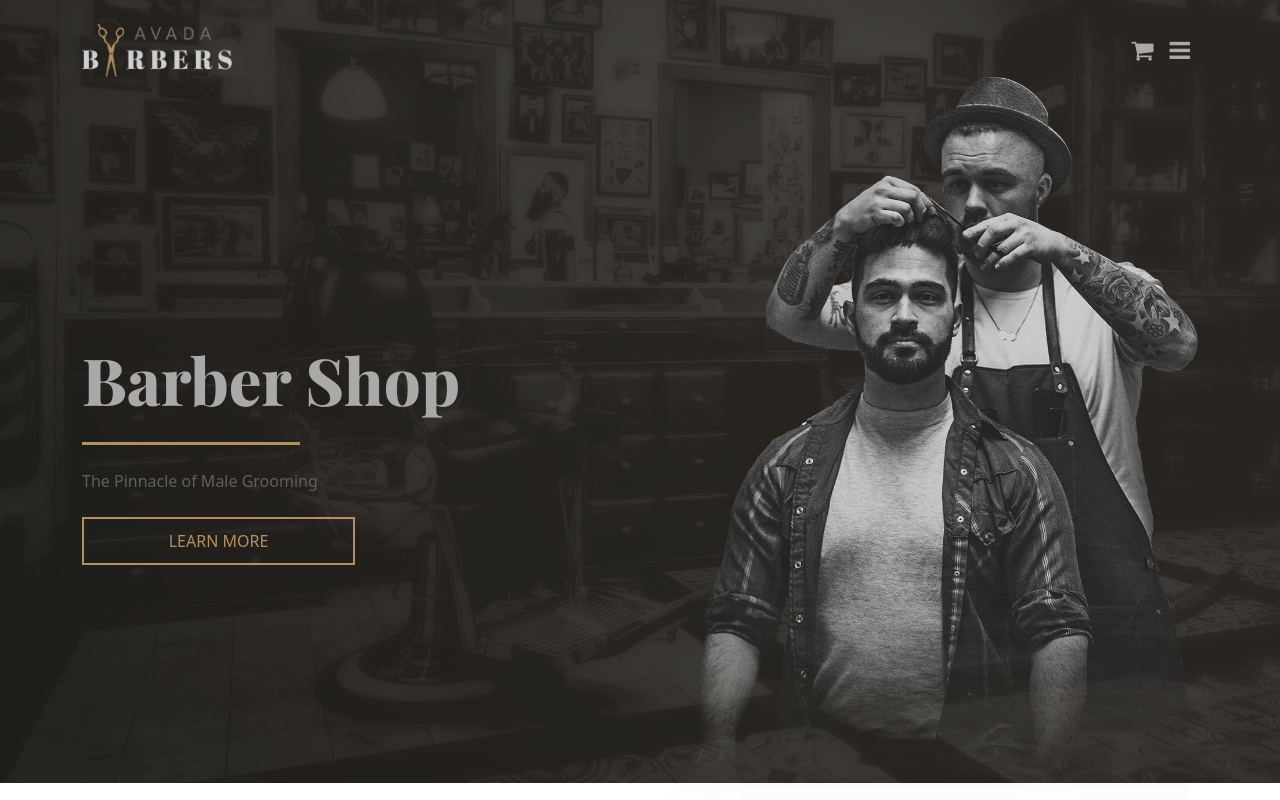
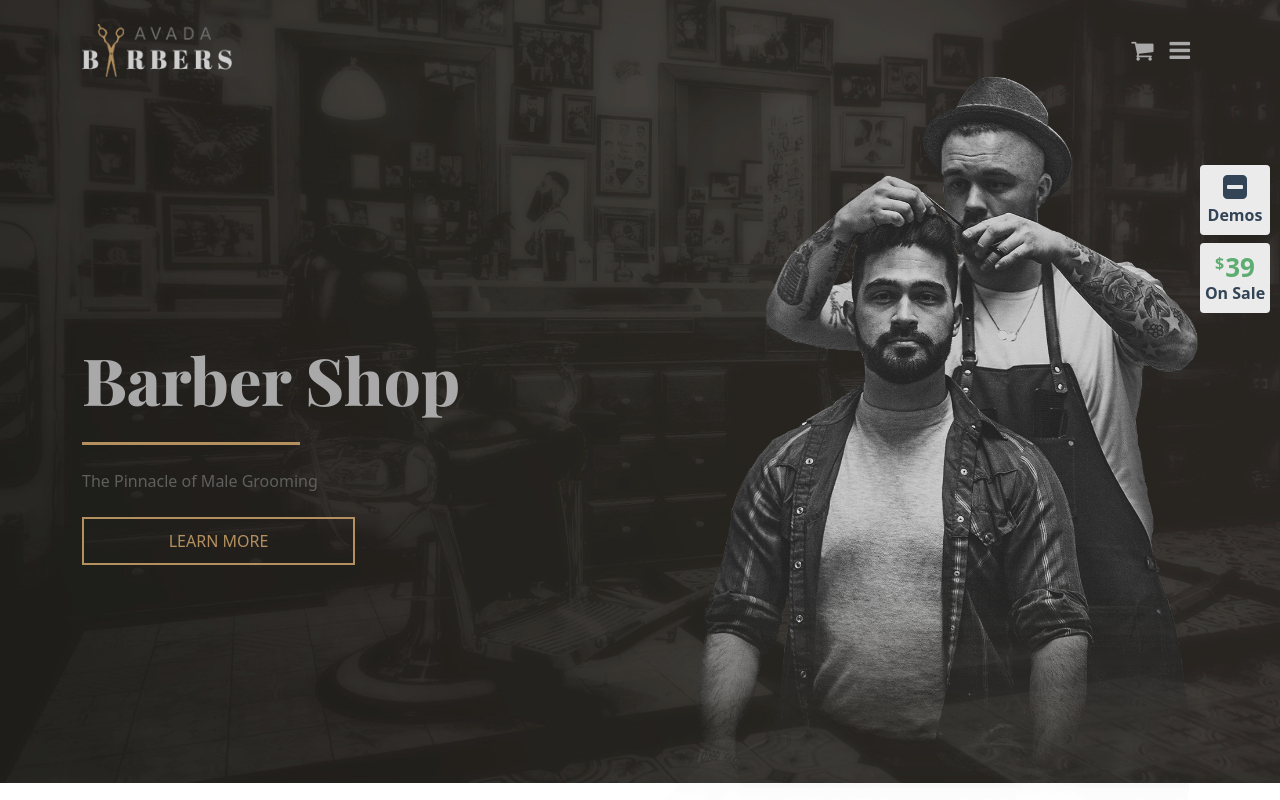
Before and after one commit to Riccardo-Grasso/proj-html-vuejs, a Vue app: page / in a window 1280 px wide. Shown: the top 800 px of the page. Built offline with nearby package versions, Linux system fonts and the light colour scheme.

Commit message:
header right buttons

```diff
--- a/src/components/Header.vue
+++ b/src/components/Header.vue
@@ -16,6 +16,25 @@
         </div>
       </section>
     </div>
+    <div class="cards">
+      <div class="upper-card mb-2">
+        <a href="#" class="rounded">
+          <div>
+            <i class="fa fa-minus-square fs-3" aria-hidden="true"></i>
+          </div>
+          <div class="fw-bold">Demos</div>
+        </a>
+      </div>
+      <div class="lower-card mb-2">
+        <a href="#" class="rounded">
+          <div class="price fw-bold">
+            <div class="dollar">$</div>
+            <div class="number">39</div>
+          </div>
+          <div class="fw-bold sale">On Sale</div>
+        </a>
+      </div>
+    </div>
   </header>
 </template>
 
--- a/src/styles/header.scss
+++ b/src/styles/header.scss
@@ -1,6 +1,7 @@
 @import "variables.scss";
 
 header {
+    position: relative;
     background-size: 100%;
     background-image: url("./assets/header-bg.jpg");
     background-repeat: no-repeat;
@@ -8,6 +9,7 @@ header {
     object-position: center;
     filter: invert(0.08);
 
+    .hero-section {
         .left-text {
             flex-direction: column;
             justify-content: center;
@@ -22,3 +24,61 @@ header {
             }
         }
     }
+    .cards {
+        position: absolute;
+        top: 20%;
+        right: 10px;
+
+        .upper-card {
+            width: 70px;
+            height: 70px;
+
+            a {
+                display: flex;
+                flex-direction: column;
+                justify-content: center;
+                align-items: center;
+                background-color: white;
+                height: 100%;
+                color: #24394f;
+                text-decoration: none;
+            }
+
+        }
+        .lower-card {
+            width: 70px;
+            height: 70px;
+
+            a {
+                display: flex;
+                flex-direction: column;
+                justify-content: center;
+                align-items: center;
+                background-color: white;
+                height: 100%;
+                color: #24394f;
+                text-decoration: none;
+                position: relative;
+
+                    .dollar {
+                        color: #57b66f;
+                        position: absolute;
+                        left: 15px;
+                    }
+                    .number {
+                        color: #57b66f;
+                        position: absolute;
+                        font-size: 26px;
+                        right: 15px;
+                        top: 5px;
+                    }
+
+
+                .sale {
+                    padding-top: 30px;
+                }
+            }
+
+        }
+    }
+}
```
Lines whose indentation alone changed are shown as unchanged.
